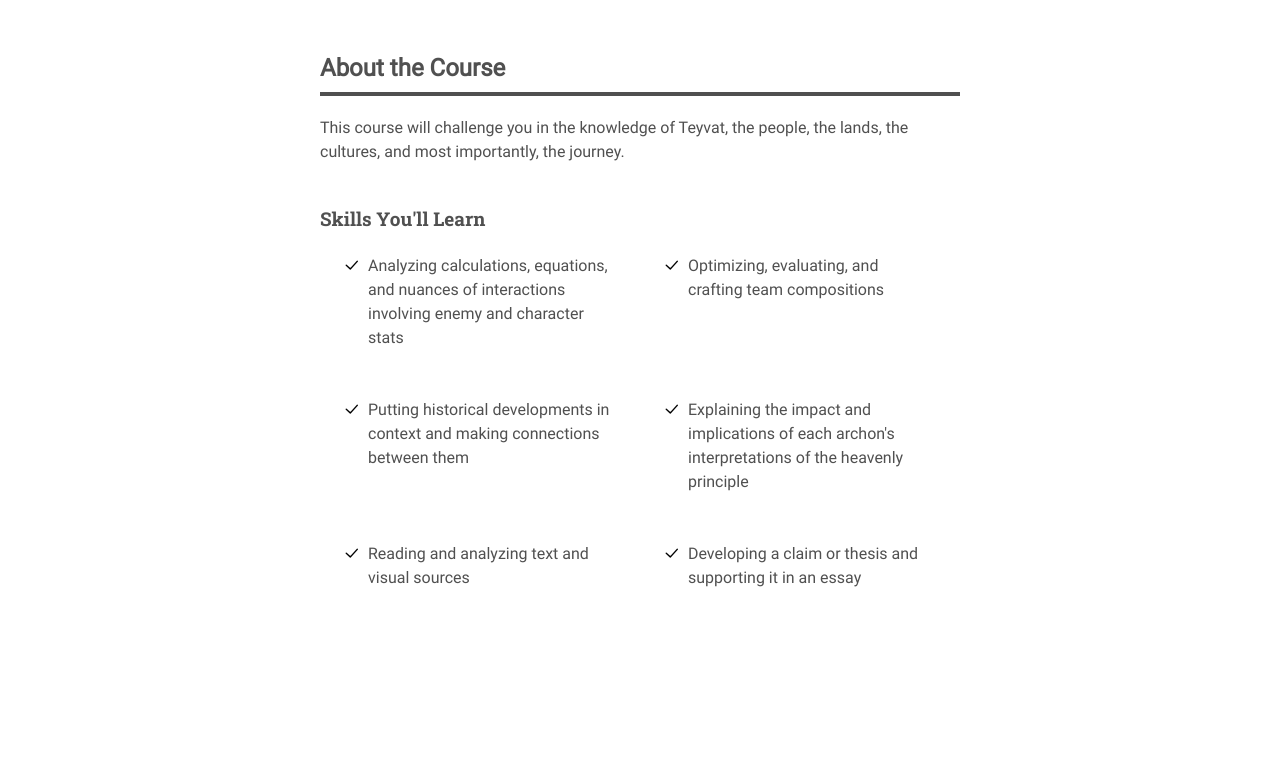
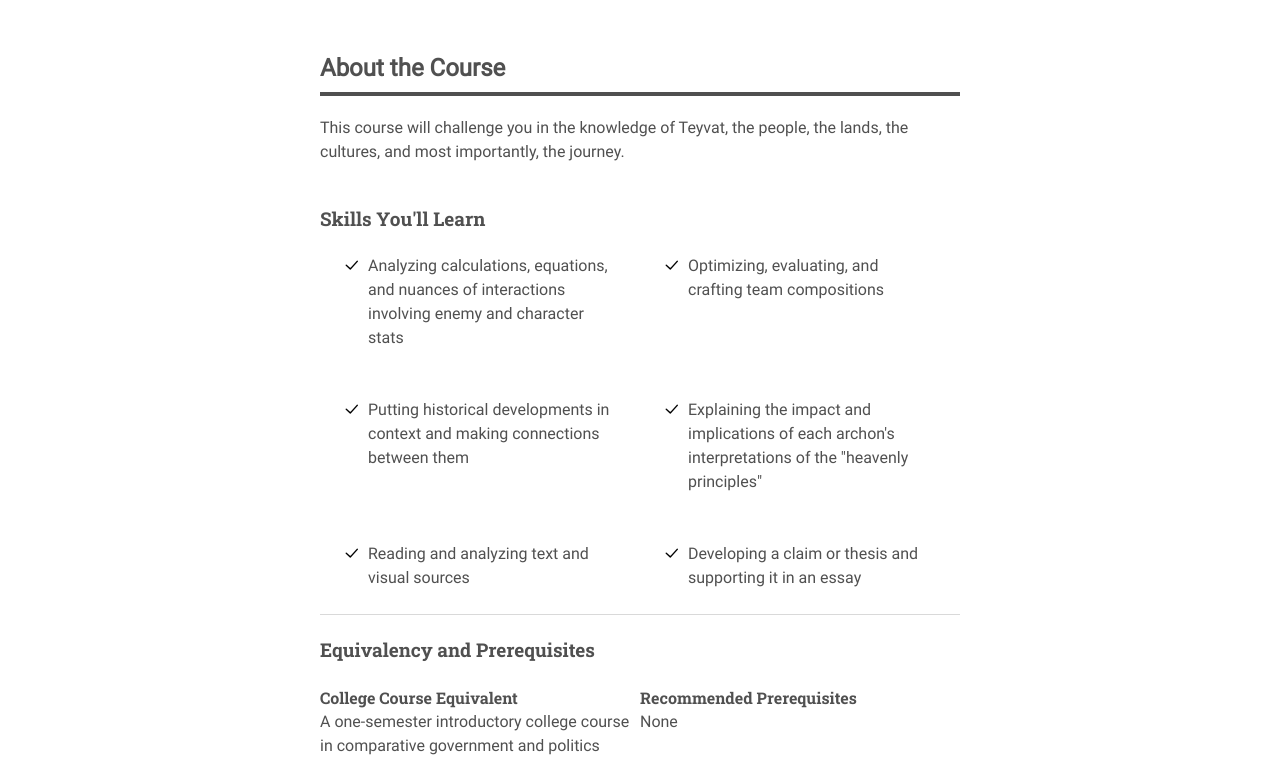
Before and after one commit to ComradeDiamond/AP-Genshin-Impact, a plain HTML site: page apGenshin.html in a window 1280 px wide. Shown: the part 715-1497 px from the top of the page. Before the commit the page ends 1329 px from the top, so only its background shows below. Drawn offline with Linux system fonts and the light colour scheme.

Commit message:
Added basics of skills necessary portion

```diff
--- a/apGenshin.html
+++ b/apGenshin.html
@@ -192,7 +192,7 @@
                     </li>
                     <li>
                         <img src="./assets/images/check.png" />
-                        <p>Explaining the impact and implications of each archon's interpretations of the heavenly principle</p>
+                        <p>Explaining the impact and implications of each archon's interpretations of the "heavenly principles"</p>
                     </li>
                     <li>
                         <img src="./assets/images/check.png" />
@@ -203,6 +203,19 @@
                         <p>Developing a claim or thesis and supporting it in an essay</p>
                     </li>
                 </ul>
+                <h3 class="h3-header border-top">
+                    Equivalency and Prerequisites
+                </h3>
+                <ul class="checkbox-list space-between" aria-label="List of Prerequisites" tabindex="4">
+                    <li class="eq-flex">
+                        <h4 class="h4-header">College Course Equivalent</h4>
+                        <p>A one-semester introductory college course in comparative government and politics</p>
+                    </li>
+                    <li class="eq-flex">
+                        <h4 class="h4-header">Recommended Prerequisites</h4>
+                        <p>None</p>
+                    </li>
+                </ul>
             </div>
         </div>
     </body>
--- a/assets/css/banner.css
+++ b/assets/css/banner.css
@@ -6,6 +6,7 @@
     --college-board-default-black: #1e1e1e;
     --college-board-blue: #009cde;
     --college-board-grey: #c1c1c1;
+    --college-board-light-grey: #d9d9d9;
     --cb-font-family: "Roboto",sans-serif;
     overflow: auto;
 }
--- a/assets/css/content.css
+++ b/assets/css/content.css
@@ -197,3 +197,24 @@
 
     content: "\e90b";
 }*/
+
+.border-top
+{
+    border-top: 1px solid var(--college-board-light-grey);
+    padding-top: 23px;
+}
+
+.h4-header
+{
+    font-family: "Roboto Slab Bold",sans-serif;
+    font-size: 1rem;
+    line-height: 1.5em;
+    margin: 0px;
+}
+
+.eq-flex
+{
+    flex-direction: column !important;
+    padding-left: 0px !important;
+    padding-right: 0px !important;
+}
```
